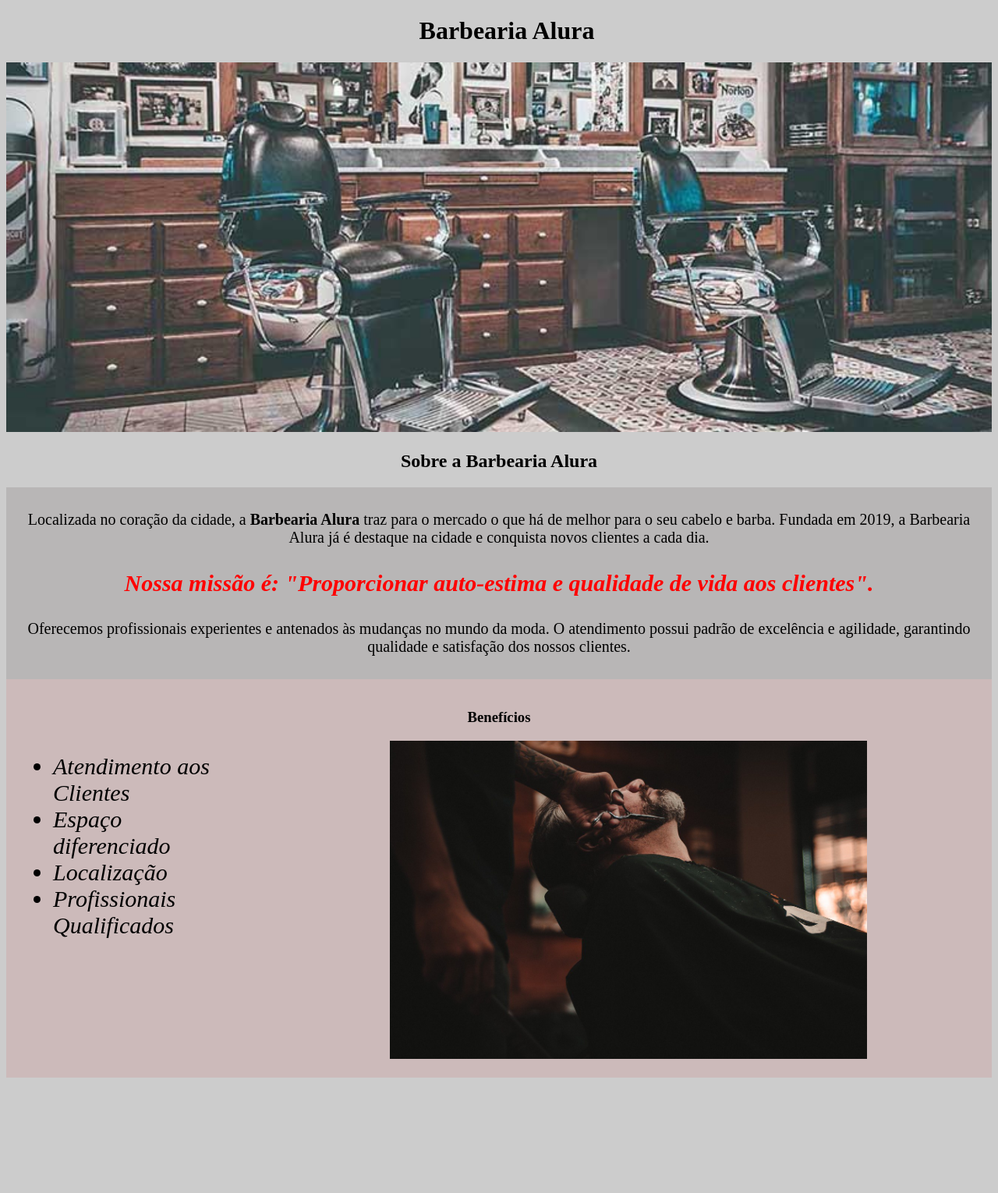
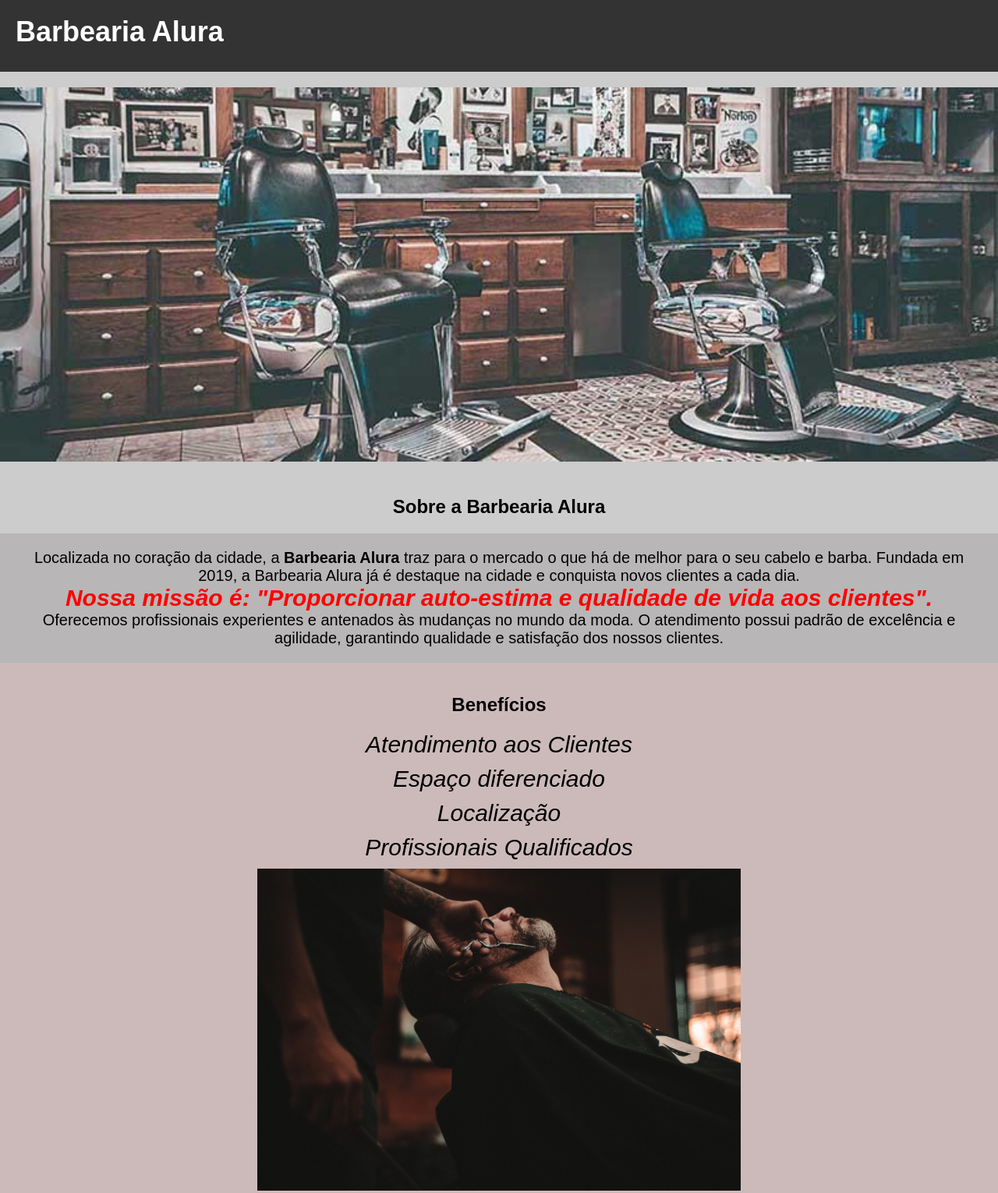
Before and after one commit to profsamuelr/PorjetoBarbearia1Ano, a plain HTML site: page index.html in a window 1280 px wide. Shown: the whole page at 78% size. Before the commit the page ends 1390 px from the top, so only its background shows below. Drawn offline with Linux system fonts and the light colour scheme.

Commit message:
Update style.css

```diff
--- a/style.css
+++ b/style.css
@@ -1,31 +1,57 @@
+/* Reset de estilos para garantir uma base consistente */
+body, h1, h2, h3, p, ul, li {
+    margin: 0;
+    padding: 0;
+}
+
 body {
-    background: #CCCCCC;
+    font-family: Arial, sans-serif;
+    background-color: #CCCCCC;
+    text-align: center;
+}
+
+header {
+    background-color: #333;
+    color: #fff;
+    padding: 20px 0;
+}
+
+.titulo-principal {
+    font-size: 36px;
+    margin-bottom: 10px;
+    text-align: left; /* Alinhar à esquerda */
+    padding-left: 20px; /* Adicionar espaço à esquerda */
+}
+
+#banner {
+    width: 100%;
+    height: auto;
+    margin: 20px 0;
+}
+
+.titulo-centralizado {
+    font-size: 24px;
+    margin: 20px 0;
+    text-align: center; /* Centralizar texto */
 }
 
 .principal {
-    background: #b8b6b6;
-    padding: 10px;
+    background-color: #b8b6b6;
+    padding: 20px;
+    text-align: center; /* Centralizar texto */
 }
 
 p {
-    text-align: center;
     font-size: 20px;
 }
 
 em strong {
     color: #FF0000;
-}
-
-h1 {
-    text-align: center;
+    font-weight: bold; /* Adicionar negrito */
 }
 
 #missao {
     font-size: 30px;
-}
-
-#banner {
-    width: 100%;
 }
 
 .itens {
@@ -36,32 +62,29 @@ h1 {
 .beneficios {
     background: #ccbaba;
     padding: 20px;
-}
-
-h2 {
-    text-align: center;
+    text-align: center; /* Centralizar texto */
 }
 
 ul {
-    display: inline-block;
-    vertical-align: top;
-    width: 20%;
-    margin-right: 15%;
+    list-style: none; /* Remover marcadores de lista */
+    margin: 0;
+    padding: 0;
+}
+
+ul li {
+    font-size: 20px;
+    margin-bottom: 10px;
 }
 
 .imagembeneficios {
     width: 50%;
+    display: block; /* Centralizar imagem horizontalmente */
+    margin: 0 auto;
 }
 
-.titulo-principal {
-    padding-left: 20px;
+/* Adicionar estilo específico para h2 */
+h2 {
+    font-size: 24px;
+    text-align: center;
+    margin: 20px 0;
 }
-
-.titulo-centralizado {
-    text-align: center;
-}
-
-
-.titulo-centralizado {
-    text-align: center
-}
```
